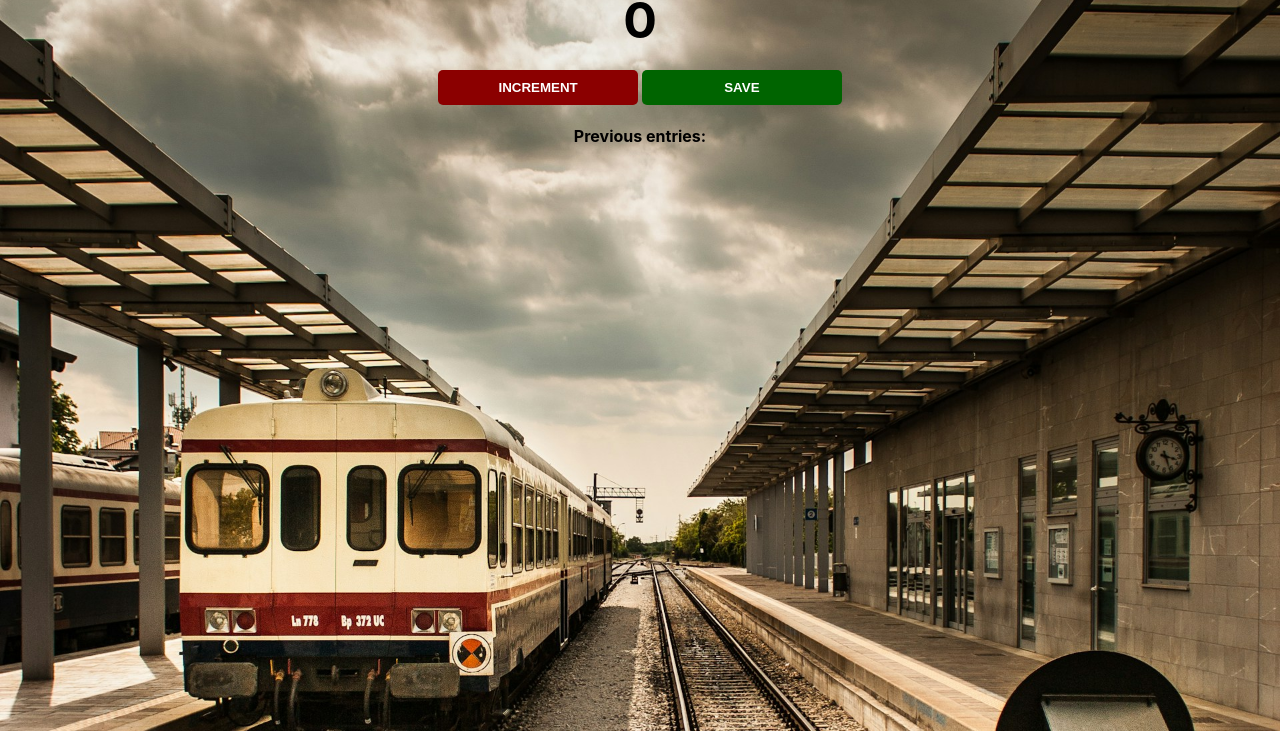
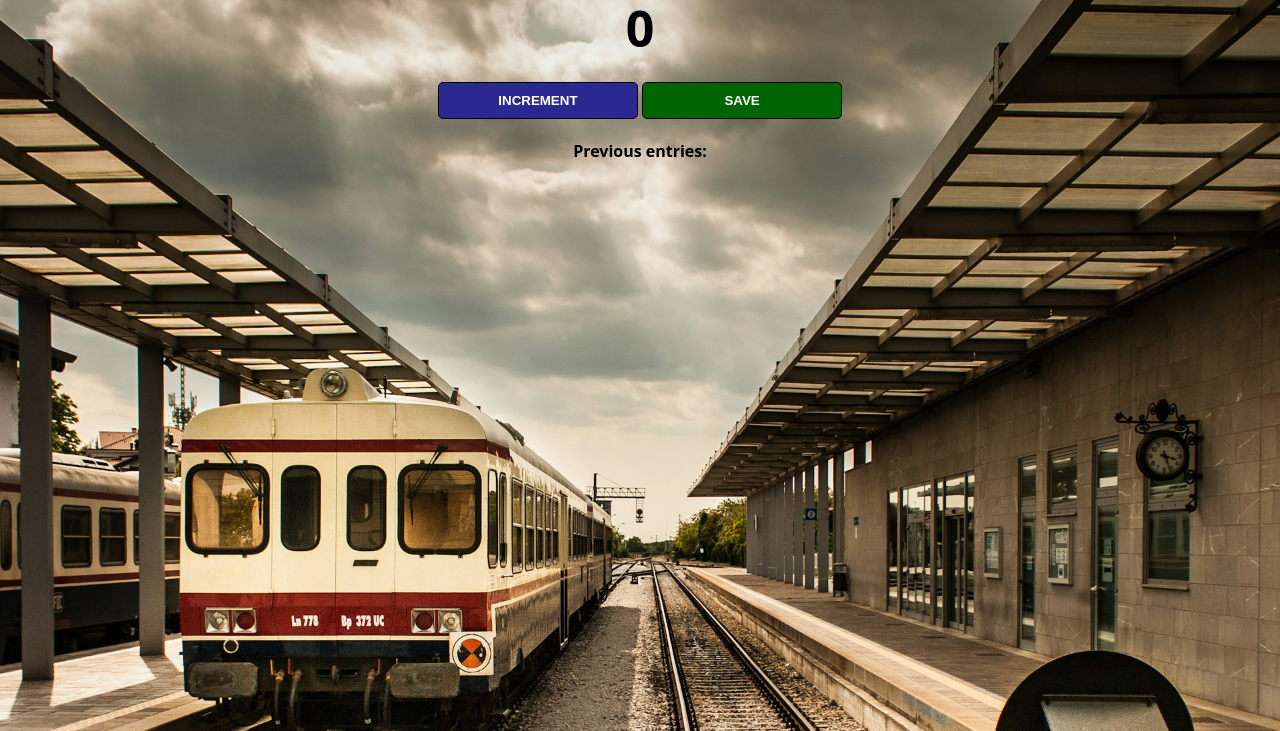
Before and after one commit to Coding-Abdi/js_counter_app, a plain HTML site: page counter_app/index.html in a window 1280 px wide. Shown: the part 69-800 px from the top of the page. Drawn offline with Linux system fonts and the light colour scheme.

Commit message:
styling changes

```diff
--- a/counter_app/index.css
+++ b/counter_app/index.css
@@ -1,9 +1,14 @@
+.container {
+   max-width: 80%;
+   margin: auto;
+}
+
 body {
     background-image: url("assets/station.jpg");
     background-size: cover;
-    font-family: -apple-system, BlinkMacSystemFont, 'Segoe UI', Roboto, Oxygen, Ubuntu, Cantarell, 'Open Sans', 'Helvetica Neue', sans-serif;
-    font-weight: bold;
+    font-family: 'Open Sans', 'Helvetica Neue', sans-serif;
     text-align: center;
+    height: 90vh;
 }
 
 h1 {
@@ -18,7 +23,7 @@ h2 {
 }
 
 button {
-    border: none;
+    border: 1px solid black;
     padding-top: 10px;
     padding-bottom: 10px;
     color: white;
@@ -29,9 +34,13 @@ button {
 }
 
 #increment-btn {
-    background: darkred;
+    background: #2C2891;;
 }
 
 #save-btn {
     background: darkgreen;
 }
+
+#save-el {
+    font-weight: bold;
+}
--- a/counter_app/index.html
+++ b/counter_app/index.html
@@ -1,13 +1,16 @@
 <html>
     <head>
         <link rel="stylesheet" href="index.css">
+        <title>Counter App</title>
     </head>
     <body>
+        <div class="container">
             <h1>People entered:</h1>
             <h2 id="count-el">0</h2>
             <button id="increment-btn" onclick="increment()">INCREMENT</button>
             <button id="save-btn" onclick="save()">SAVE</button>
             <p id="save-el">Previous entries: </p>
             <script src="index.js"></script>
+        </div>
     </body>
 </html>
```
Lines whose indentation alone changed are shown as unchanged.
